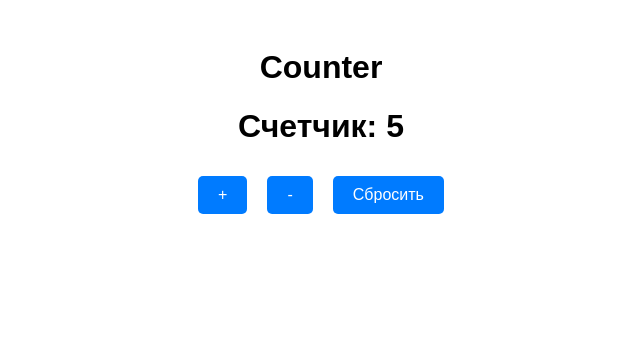
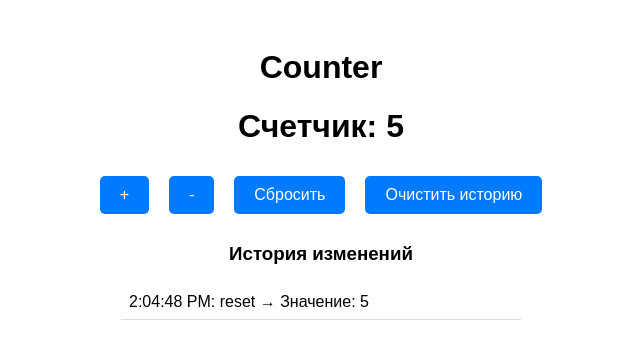
Before and after one commit to RaiderFZ/PracticTS, a React (Vite) app: page / in a window 1280 px wide. Both pictures are taken after a click on the button "Сбросить". Shown: the top 346 px of the page, without its empty margins (319-959 px from the left). Built offline with nearby package versions, Linux system fonts and the light colour scheme.

Commit message:
Add history feature to Counter component and localStorage

```diff
--- a/src/App.css
+++ b/src/App.css
@@ -18,3 +18,37 @@ button {
 button:hover {
   background-color: #0056b3;
 }
+
+body {
+  font-family: Arial, sans-serif;
+  text-align: center;
+  padding: 20px;
+}
+
+button {
+  margin: 10px;
+  padding: 10px 20px;
+  font-size: 16px;
+  cursor: pointer;
+  background-color: #007bff;
+  color: white;
+  border: none;
+  border-radius: 5px;
+}
+
+button:hover {
+  background-color: #0056b3;
+}
+
+ul {
+  list-style: none;
+  padding: 0;
+  max-width: 400px;
+  margin: 20px auto;
+}
+
+li {
+  padding: 8px;
+  border-bottom: 1px solid #ddd;
+  text-align: left;
+}
--- a/src/App.tsx
+++ b/src/App.tsx
@@ -3,9 +3,7 @@ import React, { useState } from 'react'
 import Counter from './Counter';
 import './App.css'
 
-function App():React.FC {
-
-
+const App: React.FC = () => {
   return (
     <div>
       <h1>Counter</h1>
--- a/src/Counter.tsx
+++ b/src/Counter.tsx
@@ -1,24 +1,57 @@
-import React, {useState} from 'react';
+import React, {useState, useEffect} from 'react';
 
 interface CounterProps {
     initialCount: number;
 }
 
+interface HistoryEntry {
+    id: number;
+    action: "increment" | "decrement" | "reset";
+    value: number;
+    timestamp: string;
+}
+
 const Counter: React.FC<CounterProps> = ( {initialCount} ) => {
     const [count, setCount] = useState<number>(initialCount);
+    const [history, setHistory] = useState<HistoryEntry[]>(() => {
+        const savedHistory = localStorage.getItem('counterHistory');
+        return savedHistory ? JSON.parse(savedHistory) : [];
+    })
 
-    const increment = (): void => {
+    useEffect(() => {
+        localStorage.setItem('counterHistory', JSON.stringify(history));
+    }, [history]);
+
+    const addToHistory = (action: HistoryEntry['action'], newValue: number): void => {
+        const newEntry: HistoryEntry = {
+            id: history.length + 1,
+            action,
+            value: newValue,
+            timestamp: new Date().toLocaleTimeString(),
+        }
+        setHistory([newEntry, ...history].slice(0, 10));
+    }
+
+    // eslint-disable-next-line @typescript-eslint/no-unused-vars
+    const increment = (event: React.MouseEvent<HTMLButtonElement>): void => {
         setCount(count + 1);
+        addToHistory("increment", count + 1);
     }
 
     const decrement = ():void => {
         if(count > 0) {
             setCount(count - 1);
+            addToHistory("decrement", count - 1)
         }
     }
 
     const reset = ():void => {
         setCount(initialCount);
+        addToHistory("reset", initialCount);
+    }
+
+    const clearHistory = () => {
+        setHistory([]);
     }
 
     return(
@@ -27,6 +60,20 @@ const Counter: React.FC<CounterProps> = ( {initialCount} ) => {
             <button onClick={increment}>+</button>
             <button onClick={decrement}>-</button>
             <button onClick={reset}>Сбросить</button>
+            <button onClick={clearHistory}>Очистить историю</button>
+
+            <h3>История изменений</h3>
+            {history.length === 0 ? (
+                <p>История пуста</p>
+            ) : (
+                <ul>
+                    {history.map((entry) => (
+                        <li key={entry.id}>
+                            {entry.timestamp}: {entry.action} → Значение: {entry.value}
+                        </li>
+                    ))}
+                </ul>
+            )}
         </div>
     );
 }
```
